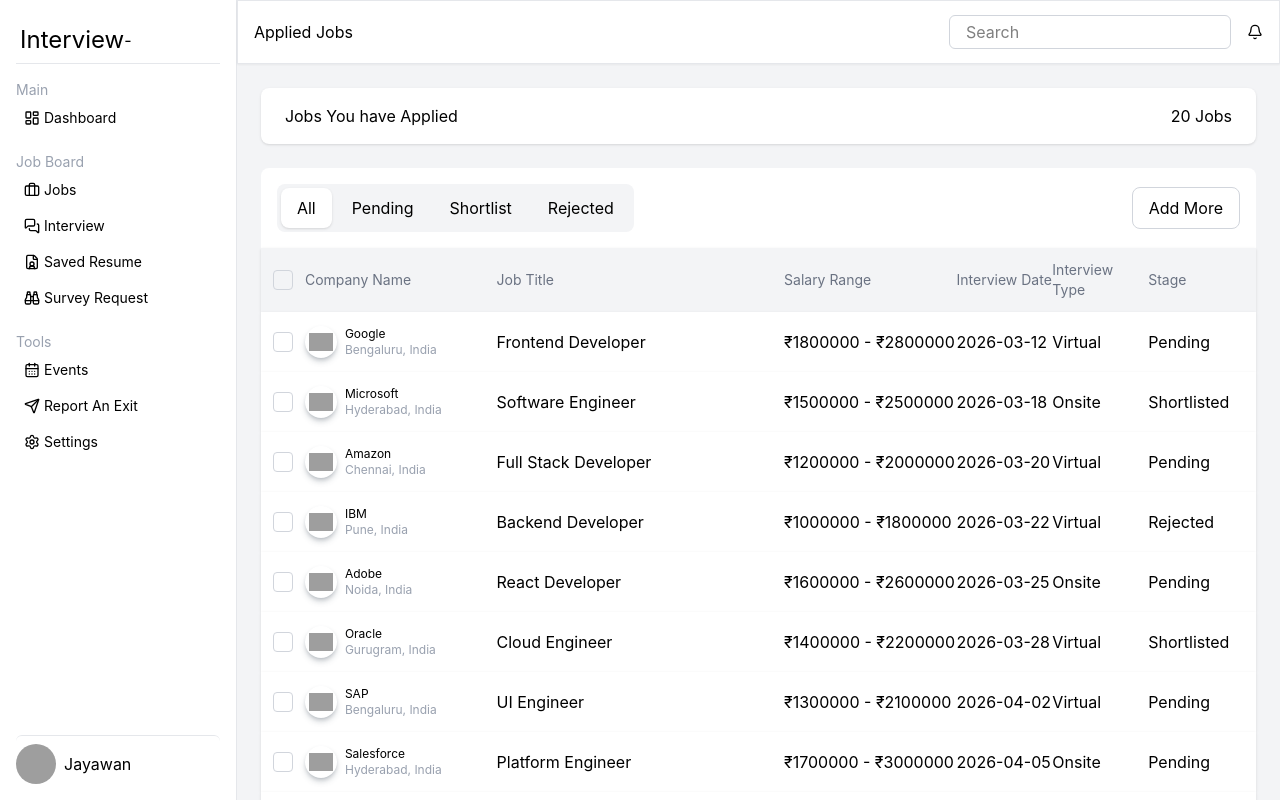
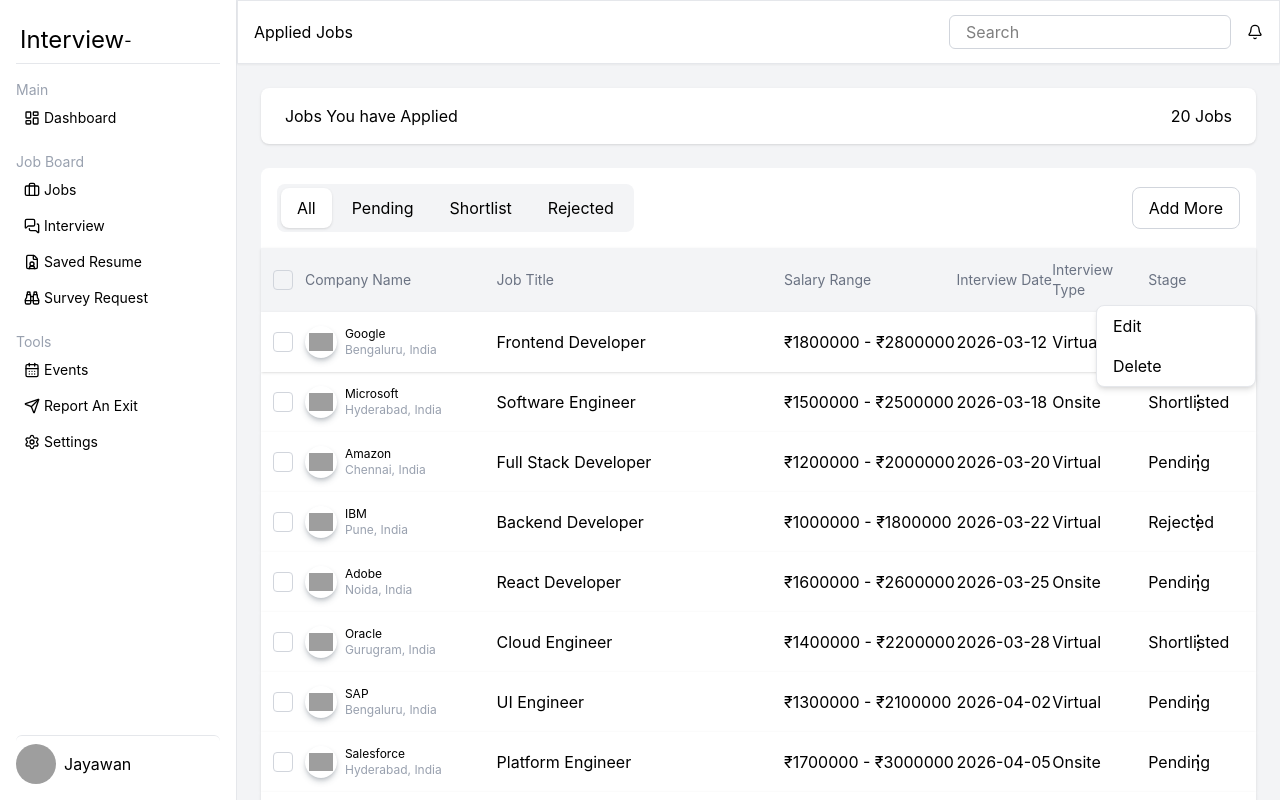
Before and after one commit to Shashwat64/Job-Tracker, a React (Vite) app: page /app/jobs in a window 1280 px wide. Shown: the top 800 px of the page. Built offline with nearby package versions, Linux system fonts and the light colour scheme; no server answers; grey boxes are pictures that could not be loaded.

Commit message:
add: add way to close dropdown

```diff
--- a/src/Components/MainNavChildren/AddJob.jsx
+++ b/src/Components/MainNavChildren/AddJob.jsx
@@ -7,7 +7,7 @@
       onClick={() => setAddJobModal(false)}
     >
       <div
-        className="w-1/2 h-1/2 bg-white rounded-xl shadow-xl p-6 relative "
+        className="min-w-100 min-h-150 w-1/3 h-3/4 bg-white rounded-xl shadow-xl p-6 relative "
         onClick={(e) => {
           e.stopPropagation();
         }}
@@ -15,10 +15,15 @@
         <div
           className="absolute flex top-4 left-6 w-7 h-7  justify-center items-center rounded-full hover:bg-gray-200"
           onClick={()=>{setAddJobModal(false)}}
-
         >
           <button className="text-xl leading-none">&times;</button>
         </div>
+
+        <div className=" w-full h-full p-8">
+          test
+        </div>
+
+
       </div>
     </div>
   )
--- /dev/null
+++ b/src/Components/MainNavChildren/DropDown.jsx
@@ -0,0 +1,33 @@
+import { useRef, useEffect } from "react";
+
+export default function DropDown({ openModalId, setOpenModalId, id }) {
+  const dropdownRef = useRef();
+
+  useEffect(() => {
+    function handleClickOutside(event) {
+      if (dropdownRef.current && !dropdownRef.current.contains(event.target)) {
+        setOpenModalId(null); // close dropdown
+      }
+    }
+
+    document.addEventListener("mousedown", handleClickOutside);
+    return () => document.removeEventListener("mousedown", handleClickOutside);
+  }, [id]);
+
+  if (openModalId !== id) return null
+
+
+  return (
+    <div
+      ref={dropdownRef}
+      className="absolute right-0 mt-2 w-40 bg-white border border-gray-200 rounded-lg shadow-md z-50"
+    >
+      <button className="block w-full text-left px-4 py-2 hover:bg-gray-100">
+        Edit
+      </button>
+      <button className="block w-full text-left px-4 py-2 hover:bg-gray-100">
+        Delete
+      </button>
+    </div>
+  );
+}
--- a/src/Components/MainNavChildren/Jobs.jsx
+++ b/src/Components/MainNavChildren/Jobs.jsx
@@ -10,6 +10,8 @@
 
 //component
 import AddJob from './AddJob'
+import Interview from './Interview'
+import DropDown from './DropDown.jsx' // exact same spelling as the file
 
 
 export default function Jobs(){
@@ -20,6 +22,7 @@
   const {interviewJson, setInterviewJson} = useContext(JobContext)
 
   const [addJobModal, setAddJobModal] = useState(false)
+  const [openModalId, setOpenModalId] = useState(0)
 
 
   // useEffect(()=>{
@@ -64,12 +67,12 @@
 
     if(filteredListLen>0){
       interviewHtml = filteredList.slice(startIndex, lastIndex).map((interview, i)=>(
-        <div className='grid grid-cols-[auto_2fr_3fr_1.8fr_1fr_1fr_1fr] items-center bg-white mx-6 h-15 shadow-sm p-3 box-border w-[calc(100%-3rem)]' key={i}>
+        <div className={`grid relative grid-cols-[auto_2fr_3fr_1.8fr_1fr_1fr_1fr] items-center bg-white mx-6 h-15 shadow-sm p-3 box-border w-[calc(100%-3rem)] ${openModalId === interview.id ? 'z-50' : 'z-10'}`} key={i}>
 
           {checkBox}
 
           {/* Company Name */}
-                <div className='flex' >
+          <div className='flex ' >
             <div className='w-8 h-8 flex items-center justify-center rounded-full shadow-md shadow-gray-600/30'>
               <img src={interview.company.logoLink} className='w-6' alt={`${interview.company.name} logo`}/>
             </div>
@@ -100,6 +103,27 @@
           <div className=''>
             {interview.stage}
           </div>
+          <button
+            className="absolute right-10 text-xl px-2 py-1 hover:bg-gray-200 rounded"
+            onClick={()=>{setOpenModalId(interview.id)}}
+          >
+            &#8942;
+          </button>
+
+
+          {/* {openModalId === interview.id && (
+            <div className="absolute right-0 top-10 overflow-visible mt-2 w-40 bg-white border border-gray-200 rounded-lg shadow-md">
+              <button className="block w-full text-left px-4 py-2 hover:bg-gray-100">
+                Edit
+              </button>
+              <button className="block w-full text-left px-4 py-2 hover:bg-gray-100">
+                Delete
+              </button>
+            </div>
+            )
+          } */}
+
+          <DropDown openModalId={openModalId} setOpenModalId={setOpenModalId} id={interview.id} />
         </div>
       ))
     }
--- a/src/data/interviewList.js
+++ b/src/data/interviewList.js
@@ -10,7 +10,7 @@
 const ciscoLogo = `https://img.logo.dev/name/cisco?token=${import.meta.env.VITE_LOGO_DEV_PUBLISHABLE_KEY}&size=60&retina=true`
 const dellLogo = `https://img.logo.dev/name/dell?token=${import.meta.env.VITE_LOGO_DEV_PUBLISHABLE_KEY}&size=60&retina=true`
 const accentureLogo = `https://img.logo.dev/name/accenture?token=${import.meta.env.VITE_LOGO_DEV_PUBLISHABLE_KEY}&size=60&retina=true`
-const tcsLogo = `https://img.logo.dev/name/Tata%20Consultancy%20Services?token=${import.meta.env.VITE_LOGO_DEV_PUBLISHABLE_KEY}&size=60&retina=true`
+const tcsLogo = `https://img.logo.dev/tcs.com?token=${import.meta.env.VITE_LOGO_DEV_PUBLISHABLE_KEY}&size=60&retina=true&fallback=404`
 const capgeminiLogo = `https://img.logo.dev/name/capgemini?token=${import.meta.env.VITE_LOGO_DEV_PUBLISHABLE_KEY}&size=60&retina=true`
 const infosysLogo = `https://img.logo.dev/name/infosys?token=${import.meta.env.VITE_LOGO_DEV_PUBLISHABLE_KEY}&size=60&retina=true`
 const wiproLogo = `https://img.logo.dev/name/wipro?token=${import.meta.env.VITE_LOGO_DEV_PUBLISHABLE_KEY}&size=60&retina=true`
@@ -137,7 +137,7 @@
   },
   {
     id: 12,
-    company: { logoLink: "https://img.logo.dev/name/Tata%20Consultancy%20Services?token=pk_GAJVb_SMSqi7kcC4fhfdhQ&size=30&retina=true", name: "TCS", location: "Kolkata, India" },
+    company: { logoLink: tcsLogo, name: "TCS", location: "Kolkata, India" },
     jobTitle: "Software Developer",
     salaryRange: { min: 600000, max: 1200000 },
     date: "2026-04-18",
```
Lines whose indentation alone changed are shown as unchanged.
